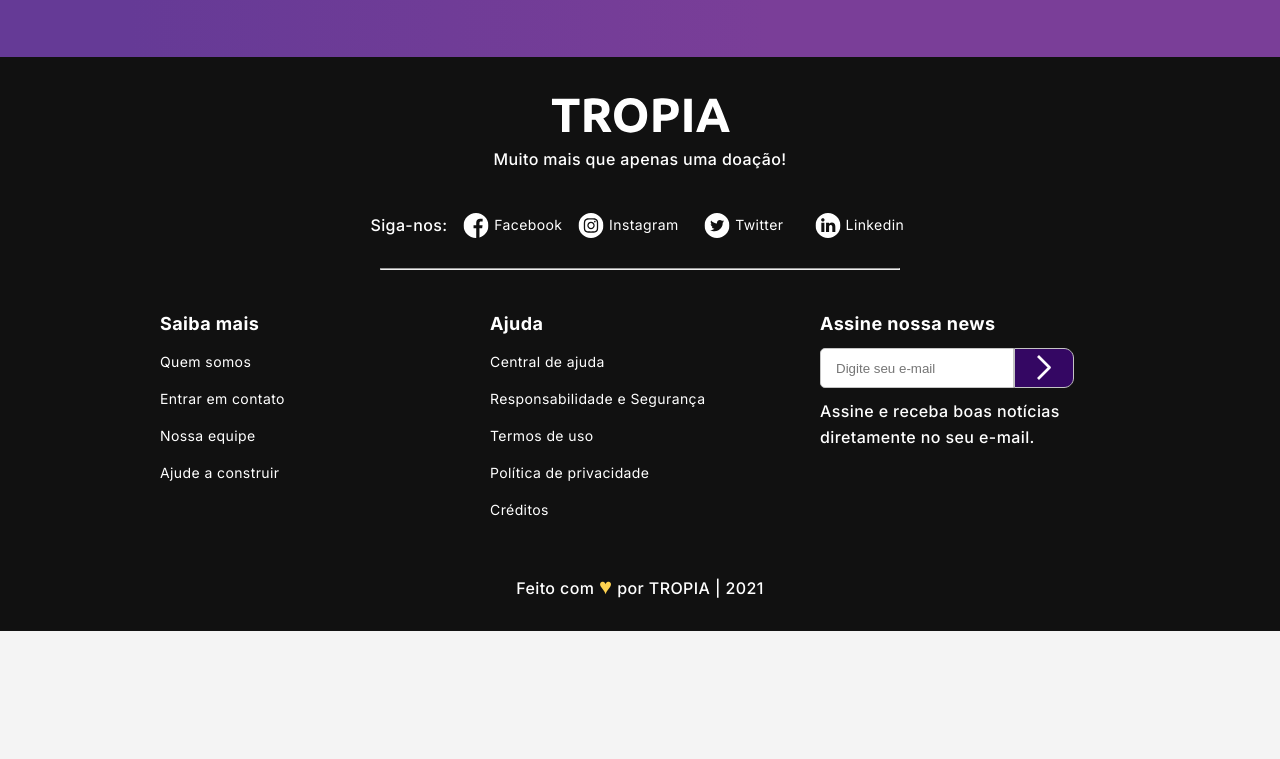
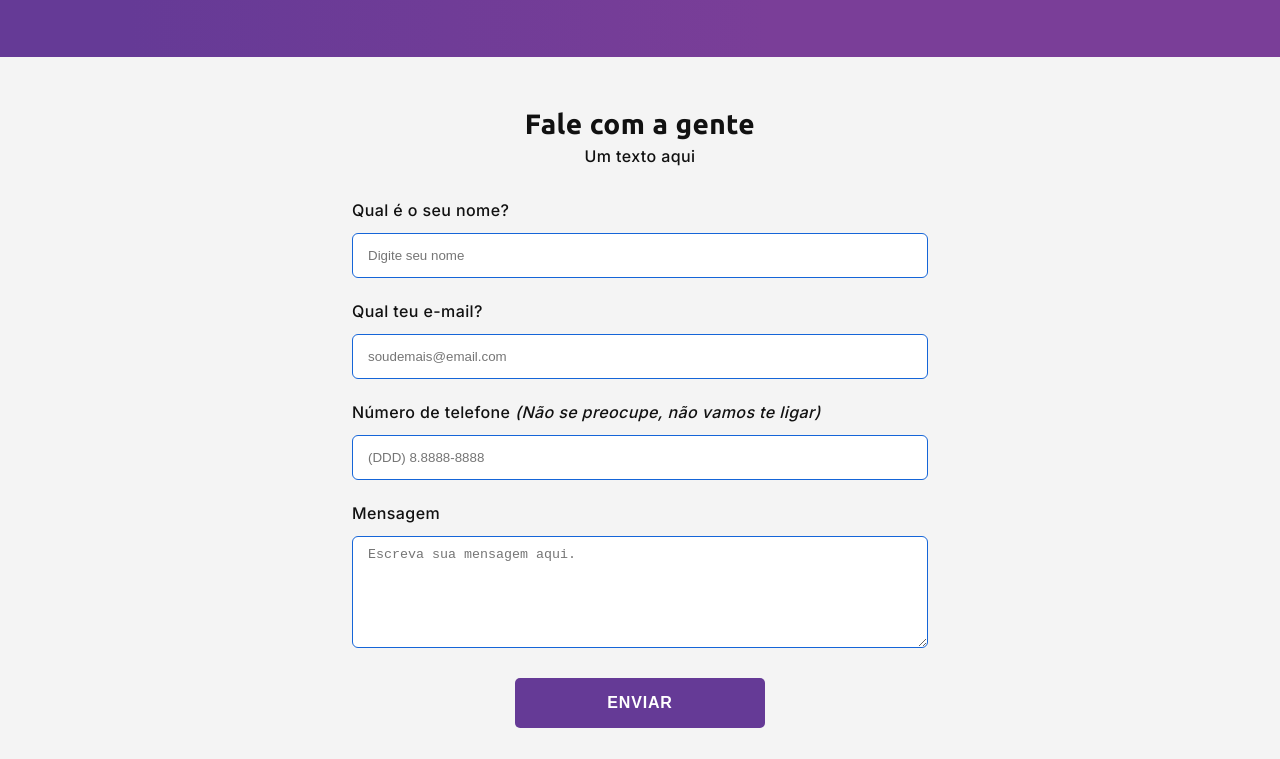
Before and after one commit to welyngtongabriel/tropia-web, a website: page src/views/landing-launch/pages/index.html in a window 1280 px wide. Shown: the part 2521-3280 px from the top of the page. Before the commit the page ends 3152 px from the top, so only its background shows below. Drawn offline with Linux system fonts and the light colour scheme.

Commit message:
Resource: Formulário de Contato

```diff
--- a/public/css/global.css
+++ b/public/css/global.css
@@ -82,7 +82,7 @@ h2 {
   line-height: 4.6rem;
 }
 
-h3 {
+h3, h4 {
   font-family: "Ubuntu", sans-serif;
   font-size: 2.8rem;
   font-weight: 700;
--- a/public/css/landing-launch/form/form.css
+++ b/public/css/landing-launch/form/form.css
@@ -27,7 +27,7 @@
   font-size: 1.2rem;
 }
 
-.field input,
+.field input, textarea,
 select {
   width: 100%;
   height: 45px;
@@ -45,6 +45,12 @@ select {
   margin-top: 10px;
 }
 
+.field textarea {
+  height: auto;
+  padding-top: 10px;
+  padding-bottom: 10px;
+}
+
 .field div.locality {
   display: flex;
 }
@@ -54,7 +60,7 @@ select {
   width: 100px;
 }
 
-.field input:focus,
+.field input:focus, textarea:focus
 select:focus {
   border: 2px inset rgb(118, 118, 118);
 }
@@ -83,7 +89,7 @@ select:focus {
 }
 
 @media (min-width: 1152px) {
-  .field input:focus,
+  .field input:focus, textarea:focus,
   select:focus {
     border: 3px inset rgb(92, 92, 92);
   }
--- /dev/null
+++ b/public/css/landing-launch/index/contact-us.css
@@ -0,0 +1,34 @@
+#contact-us {
+  padding-top: 30px;
+  padding-bottom: 50px;
+}
+
+#contact-us div.container {
+  display: flex;
+  flex-direction: column;
+
+  align-items: center;
+  justify-content: center;
+}
+
+#contact-us div.container > div {
+  height: 100px;
+
+  display: flex;
+  flex-direction: column;
+
+  align-items: center;
+  justify-content: center;
+}
+
+@media (min-width: 650px) {
+  #contact-us form {
+    width: 80%;
+  }
+}
+
+@media (min-width: 780px) {
+  #contact-us form {
+    width: 50%;
+  }
+}
--- a/src/views/landing-launch/pages/index.html
+++ b/src/views/landing-launch/pages/index.html
@@ -14,6 +14,14 @@
     <link
       href="https://fonts.googleapis.com/css2?family=Ubuntu:wght@300;500;700&display=swap"
       rel="stylesheet"
+    />
+    <link
+      rel="stylesheet"
+      href="../../../../public/css/landing-launch/form/form.css"
+    />
+    <link
+      rel="stylesheet"
+      href="../../../../public/css/landing-launch/index/contact-us.css"
     />
 
     <!-- CSS -->
@@ -211,6 +219,7 @@
             </div>
           </div>
         </section>
+
         <div class="container">
           <div class="interest">
             <p>
@@ -222,7 +231,6 @@
             </a>
           </div>
         </div>
-
 
         <!-- Apoie a causa -->
         <section id="support-us">
@@ -249,6 +257,79 @@
             </div>
           </div>
         </section>
+
+        <!-- Contato -->
+        <section id="contact-us">
+          <div class="container">
+            <div>
+              <h4>Fale com a gente</h4>
+              <p>Um texto aqui</p>
+            </div>
+            <form class="form-register" action="" method="">
+              <fieldset class="group">
+                <div class="field">
+                  <label for="name">Qual é o seu nome?</label>
+                  <input
+                    type="text"
+                    name="name"
+                    id="name"
+                    placeholder="Digite seu nome"
+                    required
+                  />
+                </div>
+
+                <div class="field">
+                  <label for="email">Qual teu e-mail?</label>
+                  <input
+                    type="email"
+                    name="email"
+                    id="email"
+                    placeholder="soudemais@email.com"
+                    required
+                  />
+                </div>
+
+                <div class="field">
+                  <label for="phone"
+                    >Número de telefone
+                    <em>(Não se preocupe, não vamos te ligar)</em></label
+                  >
+                  <input
+                    type="phone"
+                    name="phone"
+                    id="phone"
+                    placeholder="(DDD) 8.8888-8888"
+                    maxlength="11"
+                    required
+                  />
+                </div>
+
+                <div class="field">
+                  <label for="message">Mensagem</label>
+                  <textarea
+                    type="text"
+                    name="message"
+                    id="message"
+                    rows="6"
+                    placeholder="Escreva sua mensagem aqui."
+                    required
+                  ></textarea>
+                </div>
+              </fieldset>
+
+              <button
+                type="submit"
+                class="button button-subscribe"
+                style="width: 250px; height: 60px"
+              >
+                ENVIAR
+              </button>
+
+            </form>
+
+          </div>
+        </section>
+
       </main>
     </div>
 
```
Also changed, not shown: src/routes.js (+11 -6 lines), src/server.js (+16 -0 lines), src/database/index.js (added).
